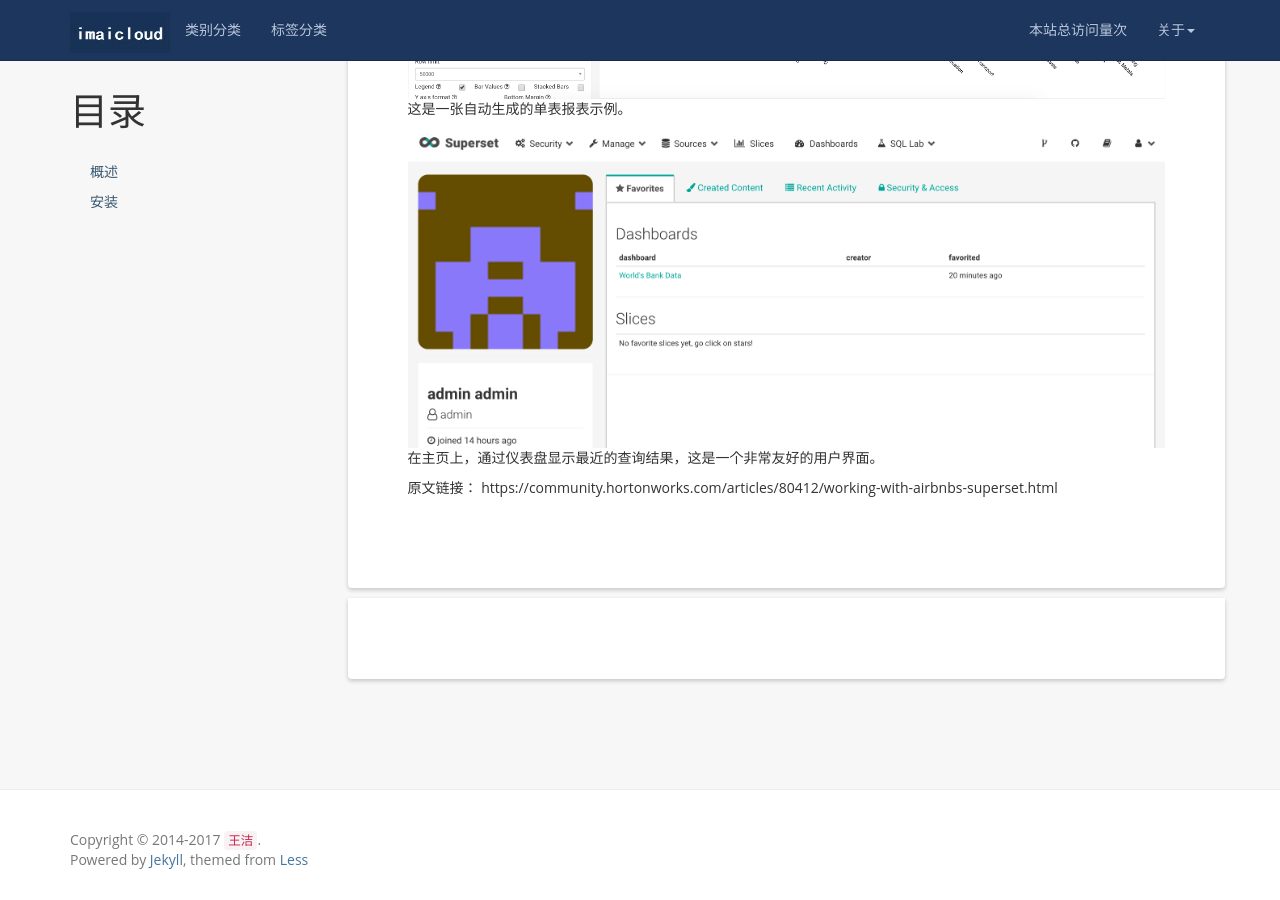
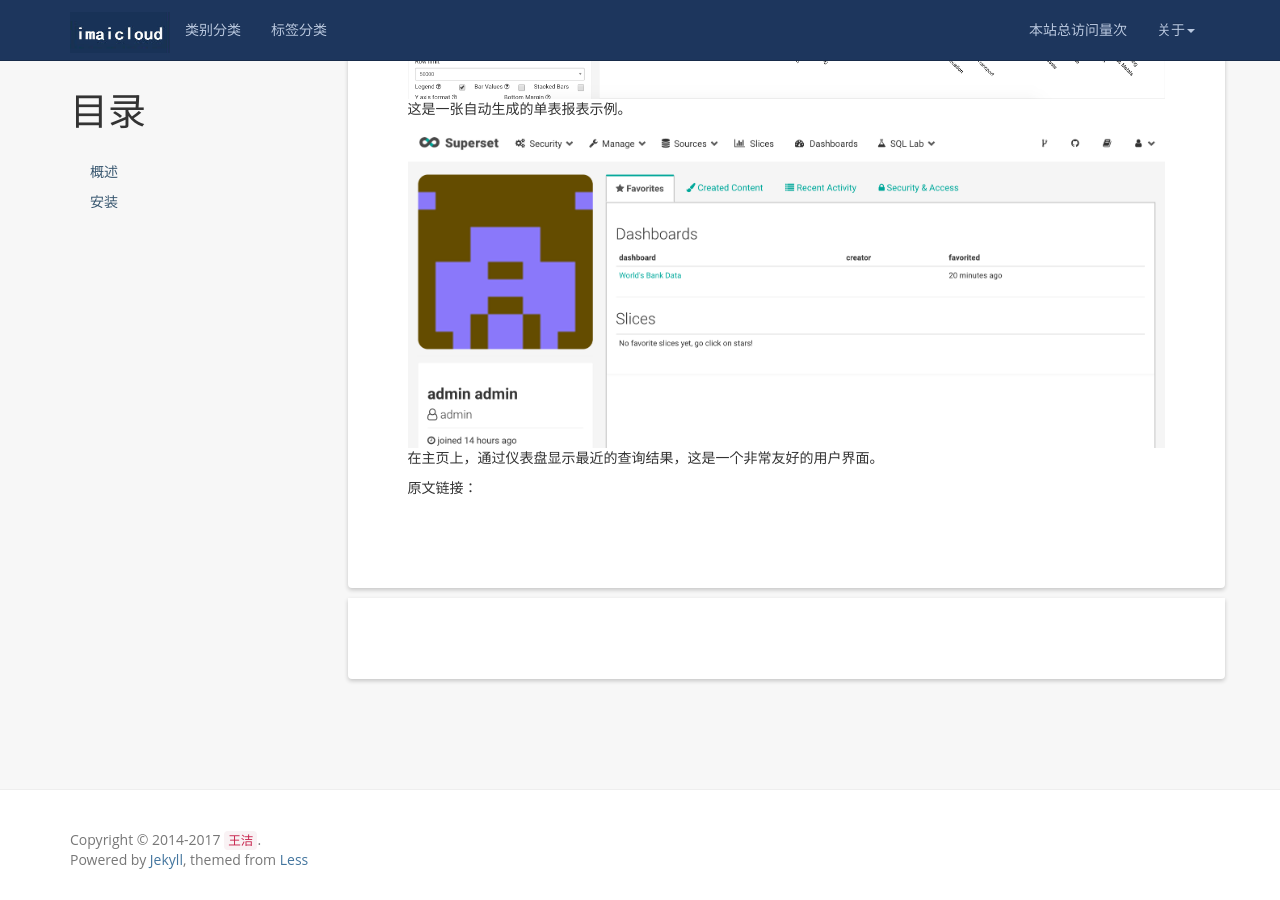
Before and after one commit to zhanglan/blog-1, a Jekyll site: the page built from _posts/olap/2017-07-03-Superset使用指南.md, in a window 1280 px wide and 900 px high, scrolled down 3455 px. Built offline with Jekyll 4.4.1, drawn with Linux system fonts in a browser that asks for light colours; nearby versions of some CDN libraries; comment, search, counter and statistics services are not loaded.

Commit message:
Update 2017-07-03-Superset使用指南.md

```diff
--- a/_posts/olap/2017-07-03-Superset使用指南.md
+++ b/_posts/olap/2017-07-03-Superset使用指南.md
@@ -80,4 +80,4 @@
 
 
 原文链接：
-https://community.hortonworks.com/articles/80412/working-with-airbnbs-superset.html
+[](https://community.hortonworks.com/articles/80412/working-with-airbnbs-superset.html)
```
